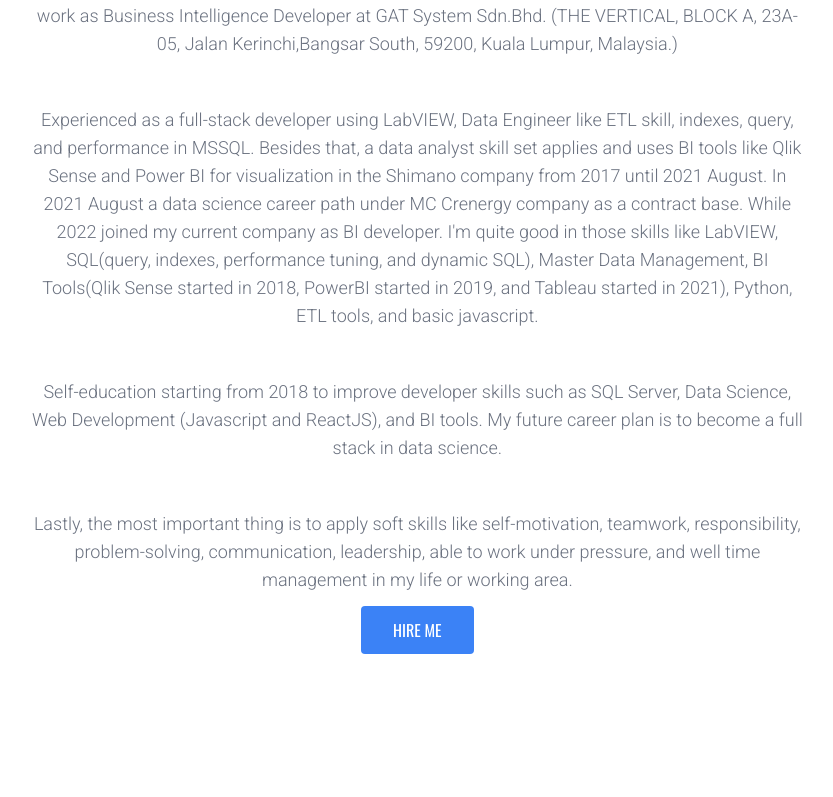
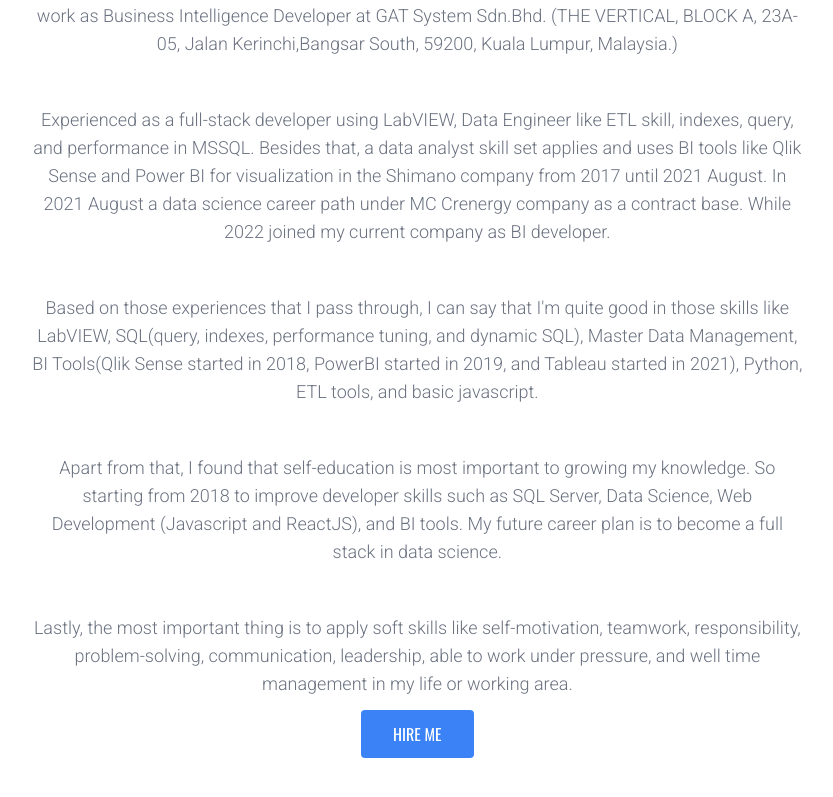
Before and after one commit to soyayong/ztm_project_1, a Nuxt app: page / in a window 1280 px wide. Shown: the part 1368-2165 px from the top of the page, without its empty margins (436-1269 px from the left). Built offline with nearby package versions, Linux system fonts and the light colour scheme.

Commit message:
Update AboutMe

```diff
--- a/components/AboutMe.vue
+++ b/components/AboutMe.vue
@@ -23,11 +23,16 @@
                 Besides that, a data analyst skill set applies and uses BI tools like Qlik Sense and Power BI for visualization in the
                 Shimano company from 2017 until 2021 August. In 2021 August a data science career path under MC Crenergy company as a contract base.
                 While 2022 joined my current company as BI developer.
-                I'm quite good in those skills like LabVIEW, SQL(query, indexes, performance tuning, and dynamic SQL), Master Data Management,
-                BI Tools(Qlik Sense started in 2018, PowerBI started in 2019, and Tableau started in 2021), Python, ETL tools, and basic javascript.
             </p>
             <p class="font-roboto font-light text-gray-500 text-lg py-6 px-10">
-                Self-education starting from 2018 to improve developer skills such as SQL Server, Data Science,
+                Based on those experiences that I pass through, I can say that I'm quite good in those skills like LabVIEW,
+                SQL(query, indexes, performance tuning, and dynamic SQL), Master Data Management,
+                BI Tools(Qlik Sense started in 2018, PowerBI started in 2019, and Tableau started in 2021),
+                Python, ETL tools, and basic javascript.
+            </p>
+            <p class="font-roboto font-light text-gray-500 text-lg py-6 px-10">
+                Apart from that, I found that self-education is most important to growing my knowledge.
+                So starting from 2018 to improve developer skills such as SQL Server, Data Science,
                 Web Development (Javascript and ReactJS), and BI tools.
                 My future career plan is to become a full stack in data science.
             </p>
```
